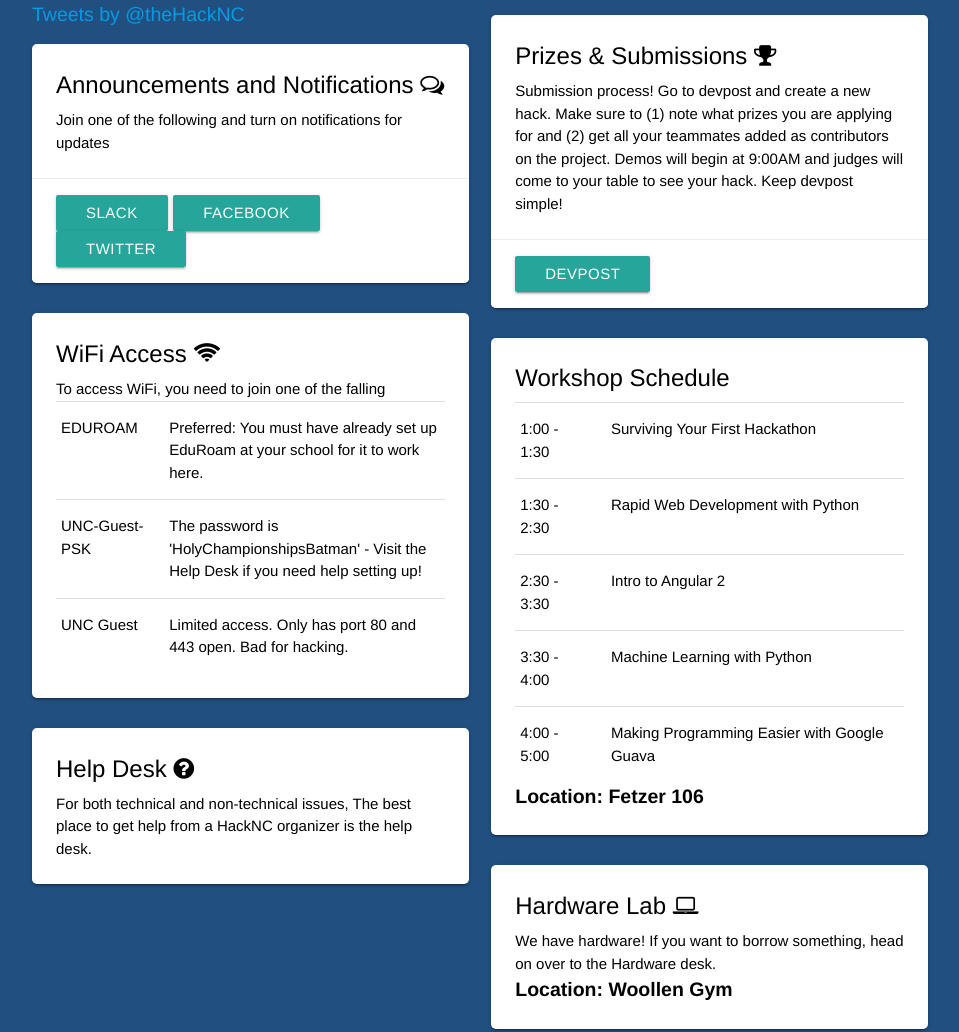
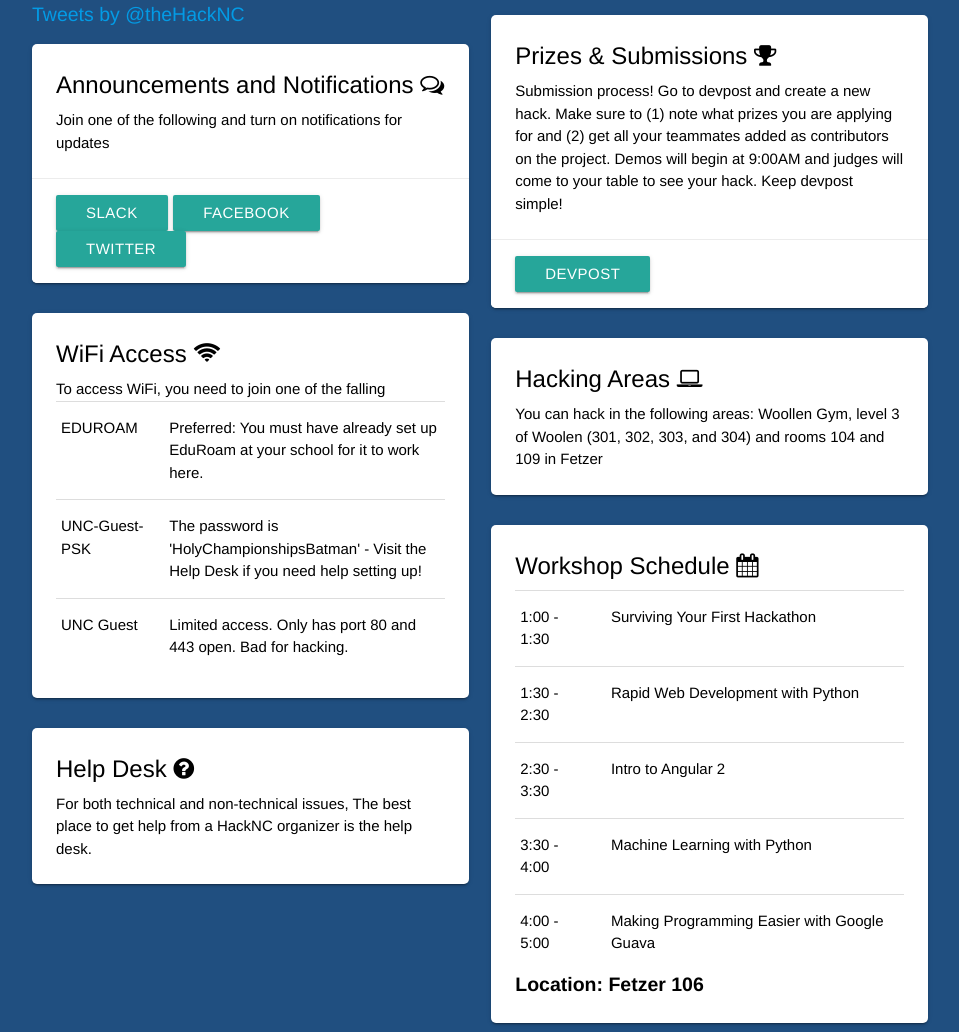
Before and after one commit to thisiseduardo/hacknc.github.io, a plain HTML site: page live/index.html in a window 1280 px wide. Shown: the part 234-1266 px from the top of the page, without its empty margins (160-1119 px from the left). Drawn offline with nearby package versions, Linux system fonts and the light colour scheme.

Commit message:
add hacking spaces

```diff
--- a/live/index.html
+++ b/live/index.html
@@ -115,8 +115,14 @@
                         </div>
                     </div>
                     <div class='card'>
+                        <div class="card-content black-text">
+                            <span class="card-title">Hacking Areas <i class="fa fa-laptop"></i></span>
+                            <p>You can hack in the following areas:  Woollen Gym, level 3 of Woolen (301, 302, 303, and 304) and rooms 104 and 109 in Fetzer</p>
+                        </div>
+                    </div>
+                    <div class='card'>
                         <div class='card-content black-text'>
-                            <span class='card-title'>Workshop Schedule </span>
+                            <span class='card-title'>Workshop Schedule <i class="fa fa-calendar"></i></span>
                             <table class="table" id='live-table'>
                                 <tbody>
                                     <tr><td>1:00 - 1:30 </td><td>Surviving Your First Hackathon</td></tr>
```
